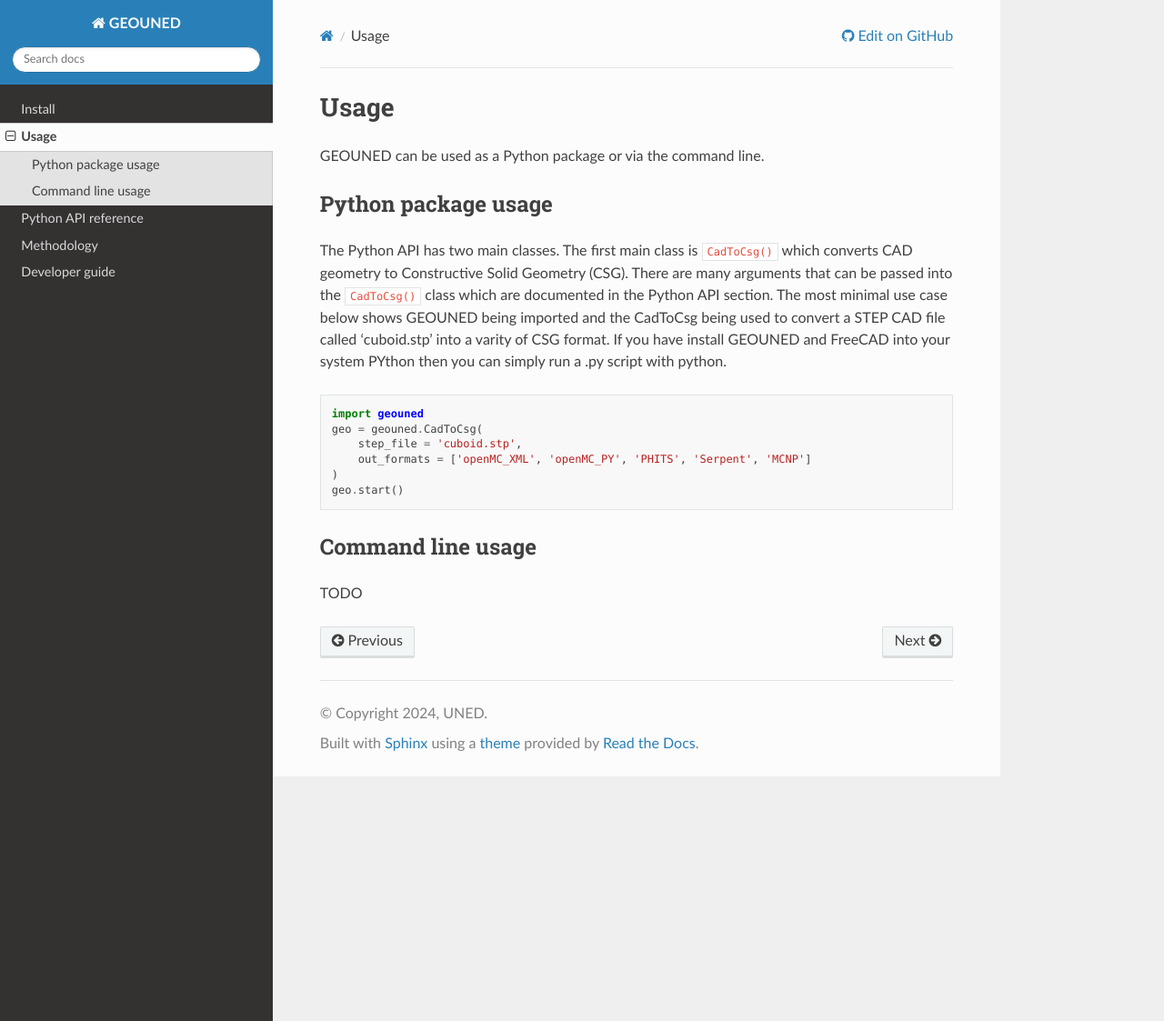
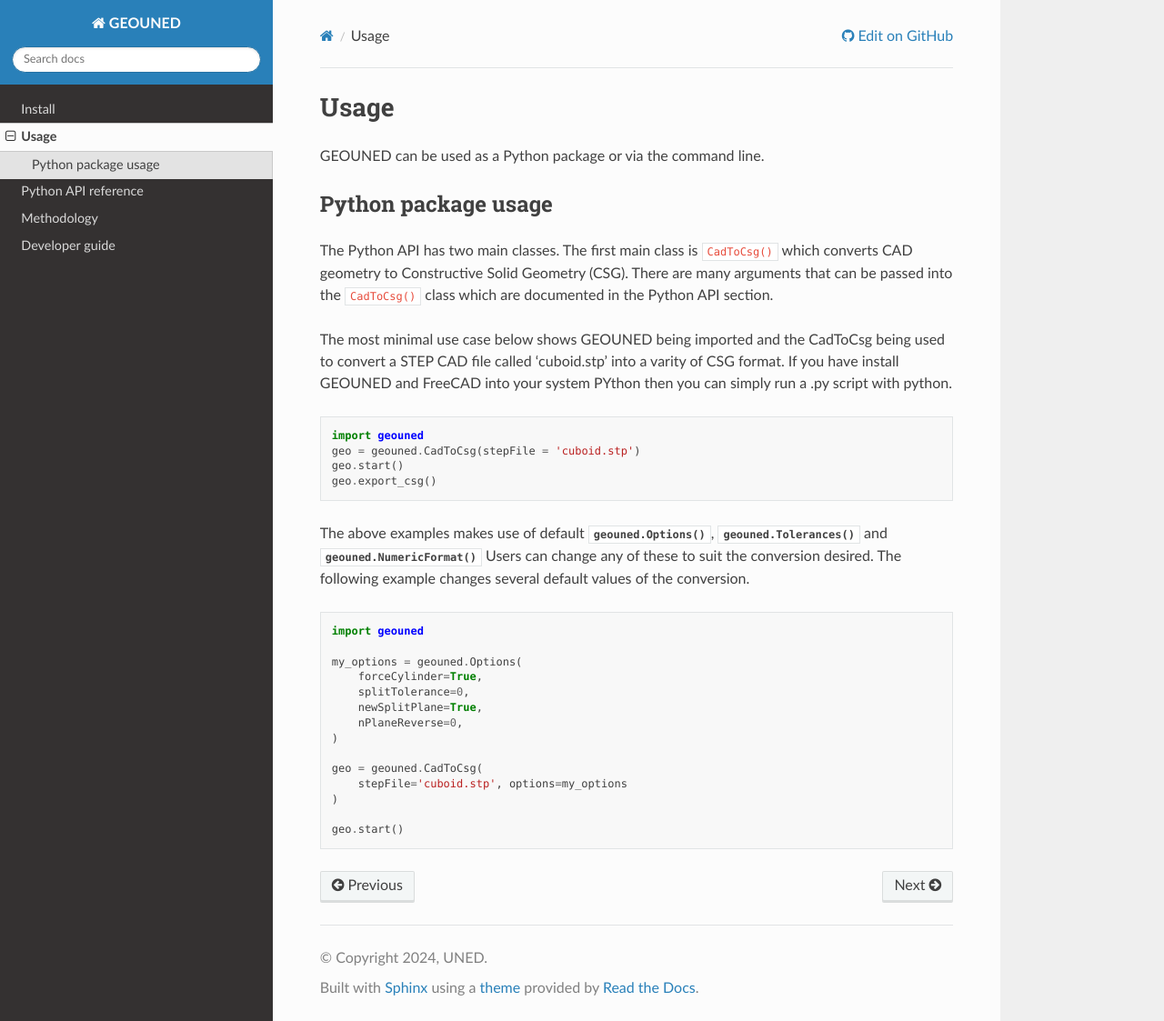
Before and after one commit to GEOUNED-org/GEOUNED, a Sphinx documentation site: the page built from docs/usage.rst, in a window 1280 px wide and 1123 px high. Shown: the whole window at 91% size. Built offline with Sphinx 7.4.7 and the Read the Docs theme 2.0.0, drawn with Linux system fonts in a browser that asks for light colours.

Commit message:
updated usage to show how to use Options

```diff
--- a/docs/python_api.rst
+++ b/docs/python_api.rst
@@ -7,3 +7,7 @@ Python API reference
 .. autoclass:: CadToCsg
     :members:
     :show-inheritance:
+
+.. autoclass:: Options
+    :members:
+    :show-inheritance:
--- a/docs/usage.rst
+++ b/docs/usage.rst
@@ -9,6 +9,8 @@ Python package usage
 The Python API has two main classes.
 The first main class is ``CadToCsg()`` which converts CAD geometry to Constructive Solid Geometry (CSG).
 There are many arguments that can be passed into the ``CadToCsg()`` class which are documented in the Python API section.
+
+
 The most minimal use case below shows GEOUNED being imported and the CadToCsg being used to convert a STEP CAD file called 'cuboid.stp' into a varity of CSG format.
 If you have install GEOUNED and FreeCAD into your system PYthon then you can simply run a .py script with python.
 
@@ -16,14 +18,27 @@ If you have install GEOUNED and FreeCAD into your system PYthon then you can sim
 .. code-block:: python
 
     import geouned
+    geo = geouned.CadToCsg(stepFile = 'cuboid.stp')
+    geo.start()
+    geo.export_csg()
+
+The above examples makes use of default :meth:`geouned.Options`, :meth:`geouned.Tolerances` and :meth:`geouned.NumericFormat`
+Users can change any of these to suit the conversion desired.
+The following example changes several default values of the conversion.
+
+.. code-block:: python
+
+    import geouned
+
+    my_options = geouned.Options(
+        forceCylinder=True,
+        splitTolerance=0,
+        newSplitPlane=True,
+        nPlaneReverse=0,
+    )
+
     geo = geouned.CadToCsg(
-        step_file = 'cuboid.stp',
-        out_formats = ['openMC_XML', 'openMC_PY', 'PHITS', 'Serpent', 'MCNP']
+        stepFile='cuboid.stp', options=my_options
     )
+
     geo.start()
-
-
-Command line usage
-------------------
-
-TODO
```
